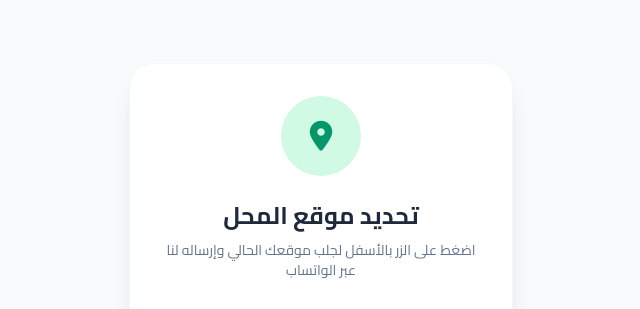
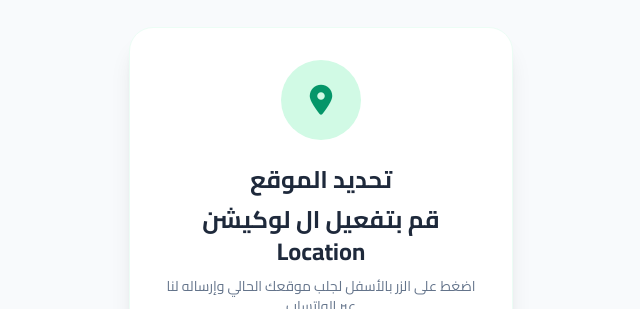
Before and after one commit to tocontactmsg-ai/location-get, a plain HTML site: page index.html in a window 1280 px wide. Shown: the part 137-446 px from the top of the page, without its empty margins (319-959 px from the left). Drawn offline with nearby package versions, Linux system fonts and the light colour scheme.

Commit message:
Update index.html

```diff
--- a/index.html
+++ b/index.html
@@ -20,7 +20,8 @@
             <i class="fas fa-map-marker-alt text-3xl"></i>
         </div>
 
-        <h1 class="text-2xl font-bold text-slate-800 mb-2">تحديد موقع المحل</h1>
+        <h1 class="text-2xl font-bold text-slate-800 mb-2">تحديد الموقع   </h1>
+         <h1 class="text-2xl font-bold text-slate-800 mb-2">قم بتفعيل ال لوكيشن Location  </h1>
         <p class="text-slate-500 text-sm mb-8">اضغط على الزر بالأسفل لجلب موقعك الحالي وإرساله لنا عبر الواتساب</p>
 
         <div id="status" class="hidden mb-4 p-3 bg-blue-50 text-blue-700 text-xs rounded-lg animate-pulse">
@@ -57,7 +58,7 @@
                         const lng = position.coords.longitude;
                         const mapLink = `https://www.google.com/maps?q=${lat},${lng}`;
 
-                        const message = encodeURIComponent(`📍 *موقع المحل الجديد*\n\nأهلاً سوق الدلالة، هذا هو موقع محلي على الخريطة:\n${mapLink}`);
+                        const message = encodeURIComponent(`📍 *الموقع    *\n\nأهلاً الدلالة، هذا هو موقعي على الخريطة:\n${mapLink}`);
 
                         // توجيه المستخدم للواتساب
                         window.location.href = `https://wa.me/${waNumber}?text=${message}`;
```
